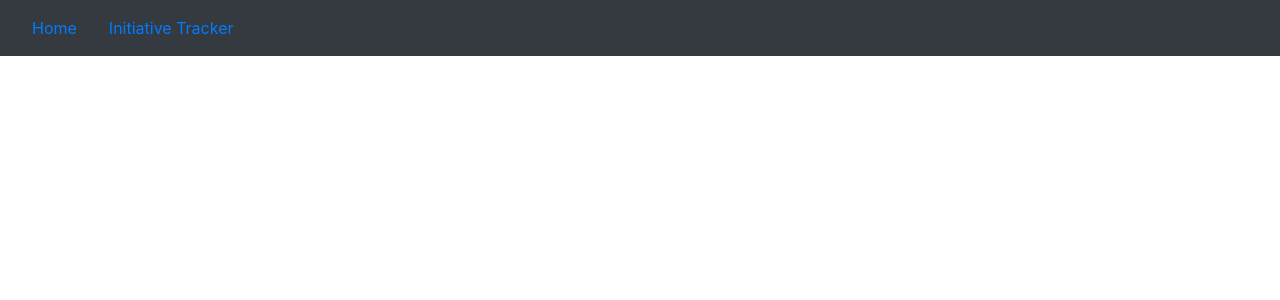
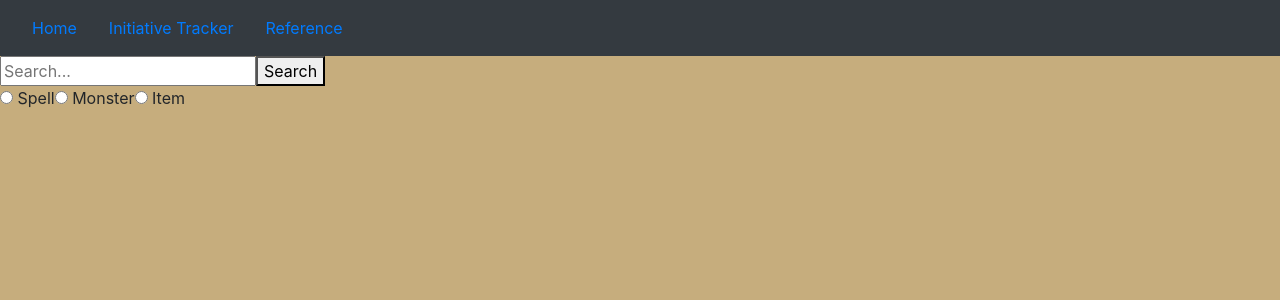
Before and after one commit to java152001/DMCompanion, a React (Create React App) app in the folder client/: page /reference in a window 1280 px wide. Shown: the top 300 px of the page. Built offline with nearby package versions, Linux system fonts and the light colour scheme; a web font is replaced by a local one.

Commit message:
Added a base search function to API on reference page

```diff
--- a/client/src/App.jsx
+++ b/client/src/App.jsx
@@ -3,6 +3,7 @@ import React, { Component } from 'react'
 import { Route } from 'react-router-dom'
 import Home from './pages/Home'
 import Inttracker from './pages/Initiativetracker'
+import Reference from './pages/Reference'
 import { NavBar } from './components'
 
 class App extends Component {
@@ -32,6 +33,10 @@ class App extends Component {
 					exact path="/inttracker"
 					render={() => <Inttracker />}
 				/>
+				<Route
+					exact path="/reference"
+					render={() => <Reference />}
+				/>
 			</div>
 		)
 	}
--- a/client/src/components/Navbar/index.jsx
+++ b/client/src/components/Navbar/index.jsx
@@ -16,6 +16,11 @@ function NavBarComponent({ loggedIn, _logout }) {
                         Initiative Tracker
                     </Link>
                 </li>
+                <li className="nav-item">
+                    <Link to="/reference" className="nav-link">
+                        Reference
+                    </Link>
+                </li>
             </ul>
         </nav>
     )
--- /dev/null
+++ b/client/src/pages/Reference/index.jsx
@@ -0,0 +1,90 @@
+import React, { Component } from 'react';
+import "./reference.css";
+import axios from 'axios';
+
+export default class Reference extends Component {
+    constructor(props) {
+        super(props)
+
+        this.state = {
+            searchValue : '',
+            searchOption : ''
+        }
+
+        this.handleSearchChange = this.handleSearchChange.bind(this);
+        this.submitSearch = this.submitSearch.bind(this);
+        this.setSearchOption = this.setSearchOption.bind(this);
+    }
+
+    handleSearchChange = (e) => {
+        this.setState({
+            searchValue : e.target.value
+        })
+    }
+
+    setSearchOption = (e) => {
+        this.setState({
+            searchOption : e.target.value
+        })
+    }
+
+    submitSearch = () => {
+        console.log(this.state.searchValue)
+
+        axios.get("https://api.open5e.com/spells/" + this.state.searchValue.toLowerCase()).then(
+            (res,err) => {
+                if (err) {
+                    console.log(err)
+                } else {
+                    console.log(res)
+                }
+            }
+        )
+    }
+
+    render() {
+        return (
+            <div className="referencePage">
+                <input
+                    className = "searchText"
+                    type = "text"
+                    placeholder = "Search..."
+                    onChange = { this.handleSearchChange }
+                />
+                <button
+                    className = "searchSubmit"
+                    onClick = { this.submitSearch }
+                >
+                    Search
+                </button>
+                <div
+                    className="searchOptions"
+                >
+                    <form>
+                        <input
+                            type = "radio"
+                            value = "spell"
+                            name = "spell"
+                            checked = { this.state.searchOption === 'spell' }
+                            onChange = { this.setSearchOption }
+                        /> Spell
+                        <input
+                            type = "radio"
+                            value = "monster"
+                            name = "monster"
+                            checked = { this.state.searchOption === 'monster' }
+                            onChange = { this.setSearchOption }
+                        /> Monster
+                        <input
+                            type = "radio"
+                            value = "item"
+                            name = "item"
+                            checked = { this.state.searchOption === 'item' }
+                            onChange = { this.setSearchOption }
+                        /> Item
+                    </form>
+                </div>
+            </div>
+        )
+    }
+}
--- /dev/null
+++ b/client/src/pages/Reference/reference.css
@@ -0,0 +1,5 @@
+.referencePage {
+    background: #C6AD7D;
+    padding-bottom: 50px;
+    height: 100vh;
+}
```
